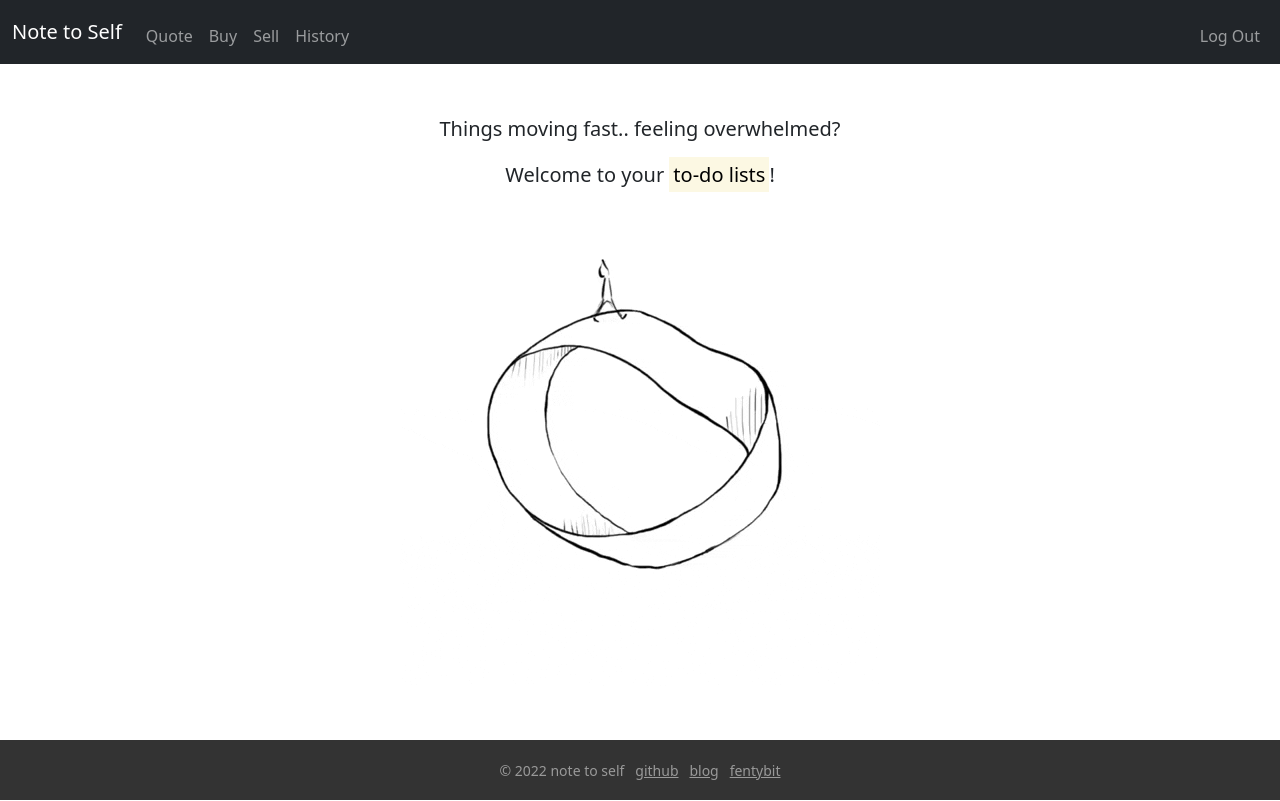
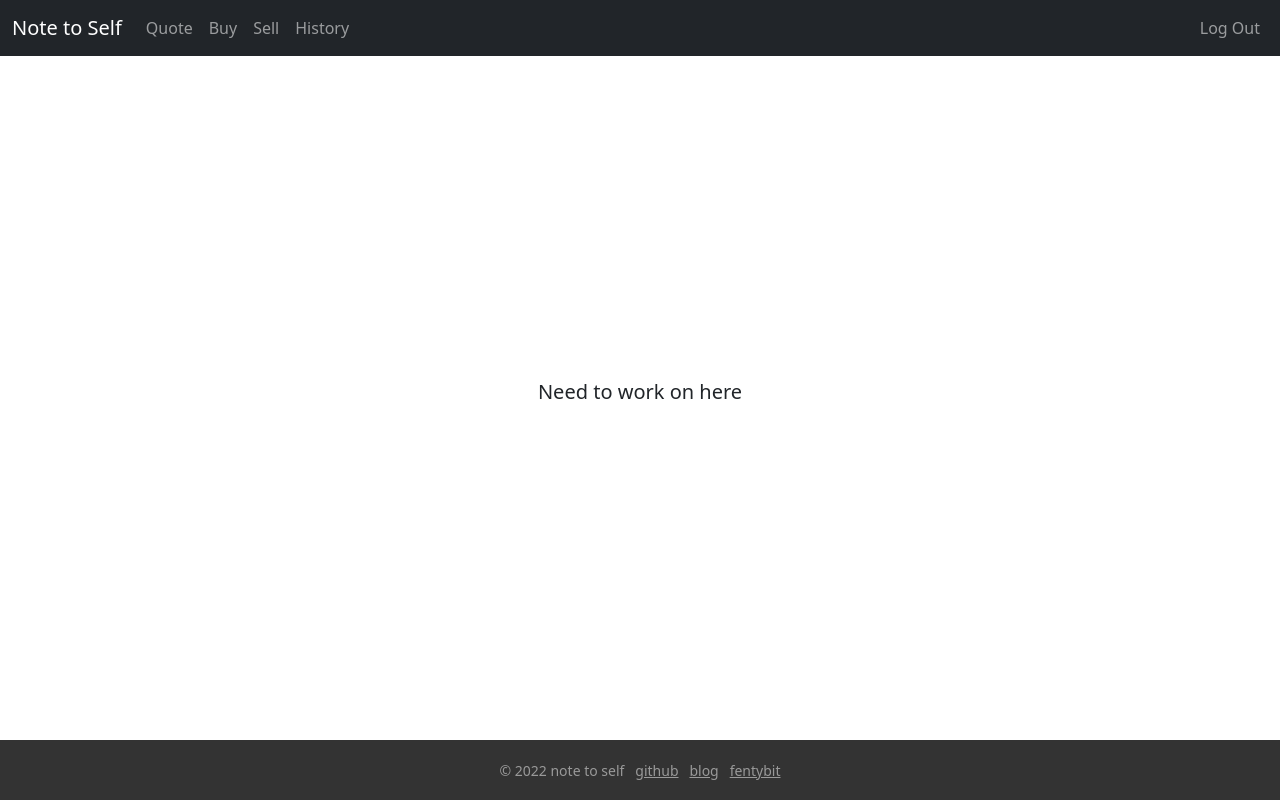
Before and after one commit to fentybit/NoteToSelf, a Flask app: page / in a window 1280 px wide. Run offline with Flask 2, Linux system fonts and the light colour scheme; a user stored in the database is signed in; some libraries are stand-ins or nearby versions.

Commit message:
feat: add layout.html

```diff
--- a/app.py
+++ b/app.py
@@ -24,7 +24,8 @@ db = SQL("sqlite:///notetoself.db")
 def index():
   return render_template("index.html")
 
-@app.route("/login", methods={"GET", "POST"})
+
+@app.route("/login", methods=["GET", "POST"])
 def login():
   session.clear()
 
@@ -45,6 +46,12 @@ def login():
 
   else:
     return render_template("login.html")
+
+
+@app.route("/logout")
+def logout():
+  session.clear()
+  return redirect("/")
 
 
 @app.route("/register", methods=["GET", "POST"])
--- a/notetoself.sql
+++ b/notetoself.sql
@@ -1,6 +1,6 @@
 -- users
 CREATE TABLE users (
-  user_id INTEGER PRIMARY KEY AUTOINCREMENT NOT NULL,
+  id INTEGER PRIMARY KEY AUTOINCREMENT NOT NULL,
   username TEXT NOT NULL,
   hash TEXT NOT NULL
 );
--- a/templates/index.html
+++ b/templates/index.html
@@ -1,7 +1,11 @@
 {% extends "layout.html" %}
 
 {% block main %}
-   <p class="lead">Things moving fast.. feeling overwhelmed?</p>
-   <p class="lead">Welcome to your <mark>to-do lists</mark>!</p>
-   <img alt="main_gif" src="static/giphy.gif" width="480" height="480" class="giphy-embed"/>
+   {% if session["user_id"] %}
+      <p class="lead">Need to work on here</p>
+   {% else %}
+      <p class="lead">Things moving fast.. feeling overwhelmed?</p>
+      <p class="lead">Welcome to your <mark>to-do lists</mark>!</p>
+      <img alt="main_gif" src="static/giphy.gif" width="480" height="480" class="giphy-embed"/>
+   {% endif %}
 {% endblock %}
--- a/templates/layout.html
+++ b/templates/layout.html
@@ -43,13 +43,13 @@
         </button>
         <div class="collapse navbar-collapse" id="navbar">
           {% if session["user_id"] %}
-          <ul class="navbar-nav me-auto mt-2">
+          <ul class="navbar-nav me-auto">
             <li class="nav-item"><a class="nav-link" href="/quote">Quote</a></li>
             <li class="nav-item"><a class="nav-link" href="/buy">Buy</a></li>
             <li class="nav-item"><a class="nav-link" href="/sell">Sell</a></li>
             <li class="nav-item"><a class="nav-link" href="/history">History</a></li>
           </ul>
-          <ul class="navbar-nav ms-auto mt-2">
+          <ul class="navbar-nav ms-auto">
             <li class="nav-item"><a class="nav-link" href="/logout">Log Out</a></li>
           </ul>
           {% else %}
```
Also changed, not shown: notetoself.db, 2 other files.
